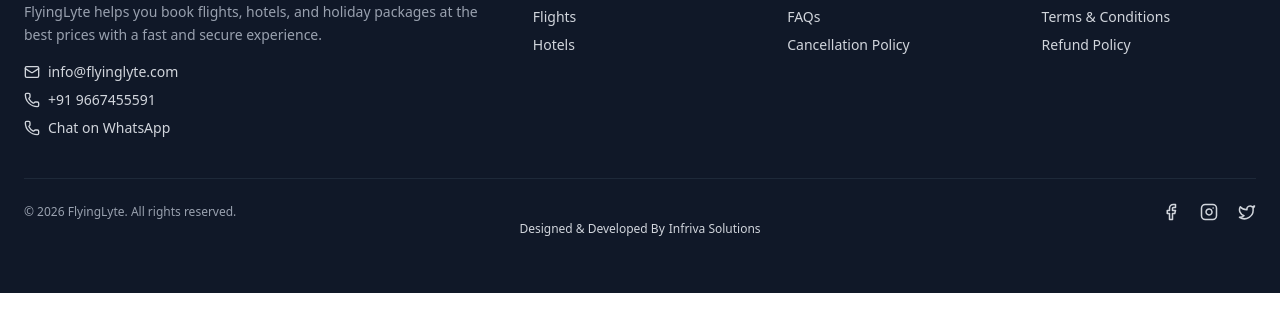
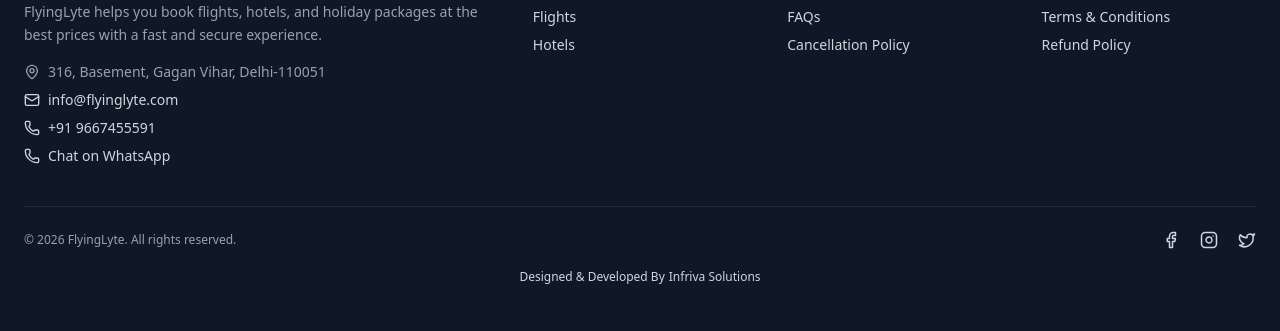
Before and after one commit to mayankjaat-45/flying_lyte, a React (Vite) app: page /packages/1 in a window 1280 px wide. Shown: the part 917-1248 px from the top of the page. Before the commit the page ends 1210 px from the top, so only its background shows below. Built offline with nearby package versions, Linux system fonts and the light colour scheme; no server answers.

Commit message:
address added

```diff
--- a/src/components/Home/Footer/Footer.jsx
+++ b/src/components/Home/Footer/Footer.jsx
@@ -1,10 +1,19 @@
 import React from "react";
-import { Facebook, Instagram, Twitter, Mail, Phone } from "lucide-react";
+import {
+  Facebook,
+  Instagram,
+  Twitter,
+  Mail,
+  Phone,
+  MapPin,
+} from "lucide-react";
 import { footerLinks } from "./footerLinks";
 import logo from "../../../../public/images/flying_logo.png";
-import { Link } from "react-router-dom";
+import { Link, useNavigate } from "react-router-dom";
 
 const Footer = () => {
+  const navigate = useNavigate();
+
   return (
     <footer className="bg-gray-900 text-gray-300">
       <div className="max-w-7xl mx-auto px-4 sm:px-6 py-14">
@@ -14,9 +23,11 @@
           <div className="md:col-span-2">
             <img
               src={logo}
+              alt="FlyingLyte Logo"
               className="w-42 md:w-52 cursor-pointer"
               onClick={() => navigate("/")}
             />
+
             <p className="mt-3 text-sm leading-relaxed text-gray-400">
               FlyingLyte helps you book flights, hotels, and holiday packages at
               the best prices with a fast and secure experience.
@@ -24,6 +35,12 @@
 
             {/* Contact */}
             <div className="mt-4 space-y-2 text-sm">
+              {/* Address */}
+              <div className="flex items-start gap-2 text-gray-400">
+                <MapPin size={16} className="mt-0.5 shrink-0" />
+                <span>316, Basement, Gagan Vihar, Delhi-110051</span>
+              </div>
+
               {/* Email */}
               <a
                 href="mailto:info@flyinglyte.com"
@@ -58,6 +75,7 @@
               <h3 className="text-white font-semibold capitalize mb-4">
                 {section}
               </h3>
+
               <ul className="space-y-2 text-sm">
                 {links.map((link) => (
                   <li key={link.name}>
@@ -116,12 +134,17 @@
             </div>
           </div>
 
-          <div className="text-center text-xs -bottom-1">
+          <div className="text-center text-xs mt-5">
             <p>
               Designed & Developed By
-              <Link to="https://www.infrivasolutions.com" className="pl-1">
+              <a
+                href="https://www.infrivasolutions.com"
+                target="_blank"
+                rel="noopener noreferrer"
+                className="pl-1 hover:text-white transition"
+              >
                 Infriva Solutions
-              </Link>
+              </a>
             </p>
           </div>
         </div>
```
